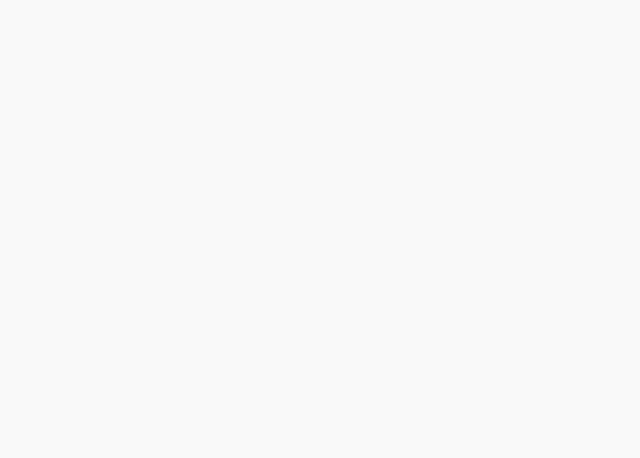
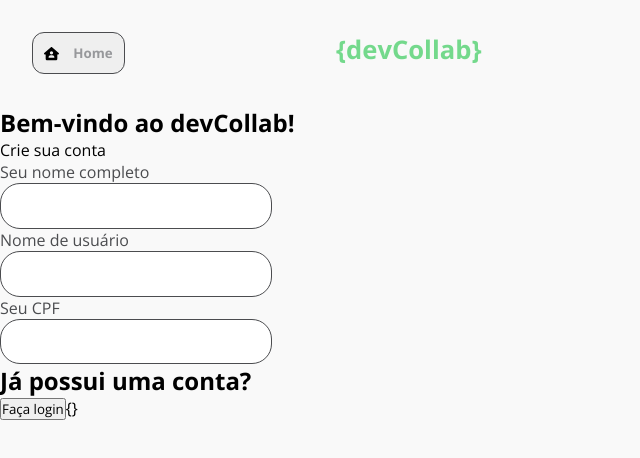
Before and after one commit to BalhegoDev/devCollab, a React (Create React App) app: page /register in a window 1280 px wide. Shown: the top 458 px of the page, without its empty margins (0-640 px from the left). Built offline with nearby package versions, Linux system fonts and the light colour scheme.

Commit message:
register page started

```diff
--- a/package.json
+++ b/package.json
@@ -14,6 +14,7 @@
     "@testing-library/user-event": "^13.5.0",
     "react": "^18.3.1",
     "react-dom": "^18.3.1",
+    "react-input-mask": "^2.0.4",
     "react-router-dom": "^6.23.1",
     "react-scripts": "5.0.1",
     "web-vitals": "^2.1.4"
--- /dev/null
+++ b/src/components/maskedInput.jsx
@@ -0,0 +1,16 @@
+import React from "react";
+import InputMask from 'react-input-mask';
+
+export default function MaskedInput({label,mask,value,setValue,type,className}){
+    return(
+        <label className={className}>
+            <span>{label}</span>
+            <InputMask
+                mask={mask}
+                value={value}
+                onChange={(e) => setValue(e.target.value)}
+                type={type}
+            />
+        </label>
+    )
+}
--- a/src/pages/register.jsx
+++ b/src/pages/register.jsx
@@ -1,6 +1,51 @@
-import React from "react";
+import React, { useState } from "react";
+import {Link} from "react-router-dom";
+import MaskedInput from "../components/maskedInput";
+import ButtonHome from "../components/buttonHome";
+
 export default function Register(){
+
+    const [nome,setNome] = useState("");
+    const [username,setUsername] = useState("");
+    const [cpf,setCpf] = useState("");
+
     return(
-        <></>
+        <div className="register-container">
+            <section className="register-side">
+                <header className="register-header">
+                    <ButtonHome/>
+                    <p className="title">{`{devCollab}`}</p>
+                </header>
+                <h2>Bem-vindo ao devCollab!</h2>
+                <p>Crie sua conta</p>
+                <form>
+                    <MaskedInput
+                        type="text"
+                        label="Seu nome completo"
+                        value={nome}
+                        setValue={setNome}
+                    />
+                    <MaskedInput
+                        type="text"
+                        label="Nome de usuário"
+                        value={username}
+                        setValue={setUsername}
+                    />
+                    <MaskedInput
+                        type="text"
+                        label="Seu CPF"
+                        value={cpf}
+                        setValue={setCpf}
+                        mask={"999.999.999-99"}
+                    />
+                </form>
+            </section>
+            <aside>
+            <span className="round"></span>
+                <h1>Já possui uma conta?</h1>
+                <Link to={"/login"}><button>Faça login</button></Link>
+                <span className="round-brackets">{`{}`}</span>
+            </aside>
+        </div>
     )
 }
--- a/src/style/modules/_login.scss
+++ b/src/style/modules/_login.scss
@@ -62,7 +62,7 @@
     }
 
     .login-side{
-        height: 50rem;
+        height: 100%;
         width: 100%;
         background-color: #F9F9F9;
         display: flex;
@@ -90,7 +90,6 @@
                 text-decoration: none;
                 button{
                     @include buttonHome;
-
                 }
             }
         }
--- /dev/null
+++ b/src/style/modules/_register.scss
@@ -0,0 +1,34 @@
+@import '../variables/styles.scss';
+@import '../variables/colors.scss';
+
+.register-container{
+    .register-side{
+
+        .register-header{
+            @extend .header-login-side;
+
+            .title{
+                color: $backgroundGreen;
+                font-size: 1.6rem;
+                font-weight: bolder;
+            }
+
+            a{
+                text-decoration: none;
+                button{
+                    @include buttonHome;
+                }
+            }
+        }
+
+        form{
+            label{
+                @include label-input;
+
+                input{
+                    width: 17rem;
+                }
+            }
+        }
+    }
+}
--- a/src/style/style.css
+++ b/src/style/style.css
@@ -223,7 +223,7 @@ header .actions button {
   transform: translateX(25px);
 }
 .login-container .login-side {
-  height: 50rem;
+  height: 100%;
   width: 100%;
   background-color: #F9F9F9;
   display: flex;
@@ -232,7 +232,7 @@ header .actions button {
   flex-direction: column;
   position: relative;
 }
-.login-container .login-side .header-login-side {
+.login-container .login-side .header-login-side, .login-container .login-side .register-container .register-side .register-header, .register-container .register-side .login-container .login-side .register-header {
   display: flex;
   flex-direction: row;
   justify-content: space-between;
@@ -241,15 +241,15 @@ header .actions button {
   position: absolute;
   top: 0;
 }
-.login-container .login-side .header-login-side .title {
+.login-container .login-side .header-login-side .title, .login-container .login-side .register-container .register-side .register-header .title, .register-container .register-side .login-container .login-side .register-header .title {
   color: #74D98C;
   font-size: 1.6rem;
   font-weight: bolder;
 }
-.login-container .login-side .header-login-side a {
+.login-container .login-side .header-login-side a, .login-container .login-side .register-container .register-side .register-header a, .register-container .register-side .login-container .login-side .register-header a {
   text-decoration: none;
 }
-.login-container .login-side .header-login-side a button {
+.login-container .login-side .header-login-side a button, .login-container .login-side .register-container .register-side .register-header a button, .register-container .register-side .login-container .login-side .register-header a button {
   border-radius: 12px;
   padding: 0.7rem;
   border: thin solid #4B4C4F;
@@ -260,10 +260,10 @@ header .actions button {
   justify-content: space-between;
   width: 5.8rem;
 }
-.login-container .login-side .header-login-side a button:hover {
+.login-container .login-side .header-login-side a button:hover, .login-container .login-side .register-container .register-side .register-header a button:hover, .register-container .register-side .login-container .login-side .register-header a button:hover {
   transform: scale(1.23);
 }
-.login-container .login-side .header-login-side a button p {
+.login-container .login-side .header-login-side a button p, .login-container .login-side .register-container .register-side .register-header a button p, .register-container .register-side .login-container .login-side .register-header a button p {
   color: #97989B;
   font-weight: bolder;
 }
@@ -303,6 +303,11 @@ header .actions button {
   outline: none;
   border: thin solid #4B4C4F;
 }
+@media only screen and (max-width: 1440px) {
+  .login-container .login-side form label input {
+    padding: 0.8rem;
+  }
+}
 .login-container .login-side form .check {
   display: flex;
   flex-direction: row;
@@ -331,6 +336,55 @@ header .actions button {
   transform: translateX(25px);
 }
 
+.register-container .register-side .register-header .title {
+  color: #74D98C;
+  font-size: 1.6rem;
+  font-weight: bolder;
+}
+.register-container .register-side .register-header a {
+  text-decoration: none;
+}
+.register-container .register-side .register-header a button {
+  border-radius: 12px;
+  padding: 0.7rem;
+  border: thin solid #4B4C4F;
+  cursor: pointer;
+  display: flex;
+  transition: all 0.7s;
+  align-items: center;
+  justify-content: space-between;
+  width: 5.8rem;
+}
+.register-container .register-side .register-header a button:hover {
+  transform: scale(1.23);
+}
+.register-container .register-side .register-header a button p {
+  color: #97989B;
+  font-weight: bolder;
+}
+.register-container .register-side form label {
+  display: flex;
+  flex-direction: column;
+}
+.register-container .register-side form label span {
+  color: #4B4C4F;
+}
+.register-container .register-side form label input {
+  padding: 1.4rem;
+  width: 28rem;
+  border-radius: 20px;
+  outline: none;
+  border: thin solid #4B4C4F;
+}
+@media only screen and (max-width: 1440px) {
+  .register-container .register-side form label input {
+    padding: 0.8rem;
+  }
+}
+.register-container .register-side form label input {
+  width: 17rem;
+}
+
 * {
   margin: 0;
   padding: 0;
--- a/src/style/style.scss
+++ b/src/style/style.scss
@@ -3,6 +3,7 @@
 @import './modules/welcomeCard.scss';
 @import './modules/depoiment.scss';
 @import './modules/login.scss';
+@import './modules//register.scss';
 
 *{
     margin: 0;
--- a/src/style/variables/_styles.scss
+++ b/src/style/variables/_styles.scss
@@ -52,6 +52,10 @@
         border-radius: 20px;
         outline: none;
         border: thin solid #4B4C4F;
+
+        @media only screen and (max-width:1440px){
+            padding:.8rem;
+        }
     }
 
 }
```
Also changed, not shown: 2 other files (tests, documents, lock files or other folders).
